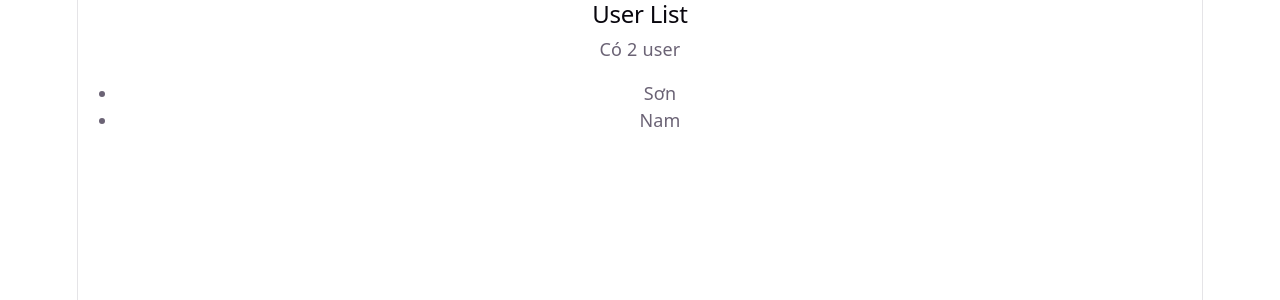
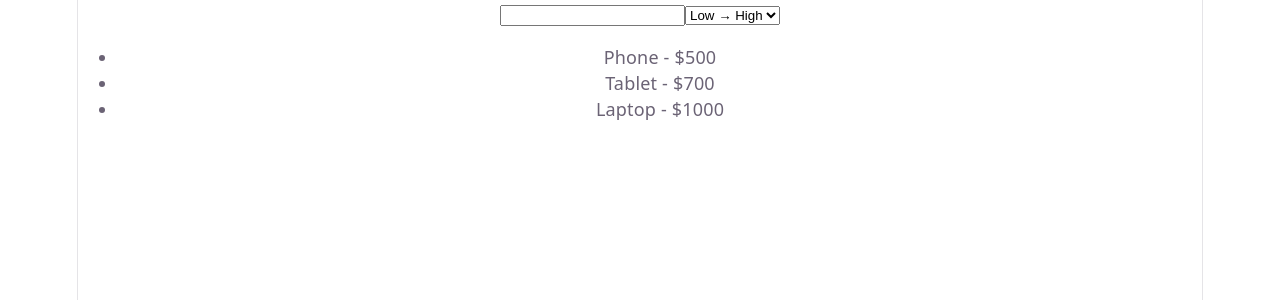
Before and after one commit to lonelyfox2k4/react_homework, a React (Vite) app in the folder react/: page / in a window 1280 px wide. Shown: the top 300 px of the page. Built offline with nearby package versions, Linux system fonts and the light colour scheme.

Commit message:
up lists and keys

```diff
--- a/react/src/App.tsx
+++ b/react/src/App.tsx
@@ -1,50 +1,53 @@
-import { useEffect, useState } from "react";
+import { useState } from "react";
 
-type User = {
+type Product = {
   id: number;
   name: string;
+  price: number;
 };
 
-export default function UserList() {
-  const [users, setUsers] = useState<User[]>([]);
-  const [loading, setLoading] = useState<boolean>(true);
-  const [error, setError] = useState<string>("");
+const products: Product[] = [
+  { id: 1, name: "Laptop", price: 1000 },
+  { id: 2, name: "Phone", price: 500 },
+  { id: 3, name: "Tablet", price: 700 }
+];
 
-  useEffect(() => {
-    setTimeout(() => {
+export default function ProductList() {
+  const [search, setSearch] = useState<string>("");
+  const [sort, setSort] = useState<"asc" | "desc">("asc");
 
-      const success = true;
-
-      if (success) {
-        setUsers([
-          { id: 1, name: "Sơn" },
-          { id: 2, name: "Nam" }
-        ]);
-      } else {
-        setError("Fetch failed");
-      }
-
-      setLoading(false);
-    }, 1500);
-  }, []);
-
-  if (loading) return <p>Loading...</p>;
-  if (error) return <p>{error}</p>;
+  const filtered = products
+    .filter(p =>
+      p.name.toLowerCase().includes(search.toLowerCase())
+    )
+    .sort((a, b) =>
+      sort === "asc" ? a.price - b.price : b.price - a.price
+    );
 
   return (
     <div>
-      <h2>User List</h2>
+      <input
+        onChange={(e: React.ChangeEvent<HTMLInputElement>) =>
+          setSearch(e.target.value)
+        }
+      />
 
-      {users.length > 0 && <p>Có {users.length} user</p>}
-      {users.length === 0 ? (
-        <p>Không có user nào</p>
-      ) : (
-        <ul>
-          {users.map(user => (
-            <li key={user.id}>{user.name}</li>
-          ))}
-        </ul>
-      )}
+      <select
+        onChange={(e: React.ChangeEvent<HTMLSelectElement>) =>
+          setSort(e.target.value as "asc" | "desc")
+        }
+      >
+        <option value="asc">Low → High</option>
+        <option value="desc">High → Low</option>
+      </select>
+
+      <ul>
+        {filtered.map(p => (
+          <li key={p.id}>
+            {p.name} - ${p.price}
+          </li>
+        ))}
+      </ul>
     </div>
   );
 }
```
